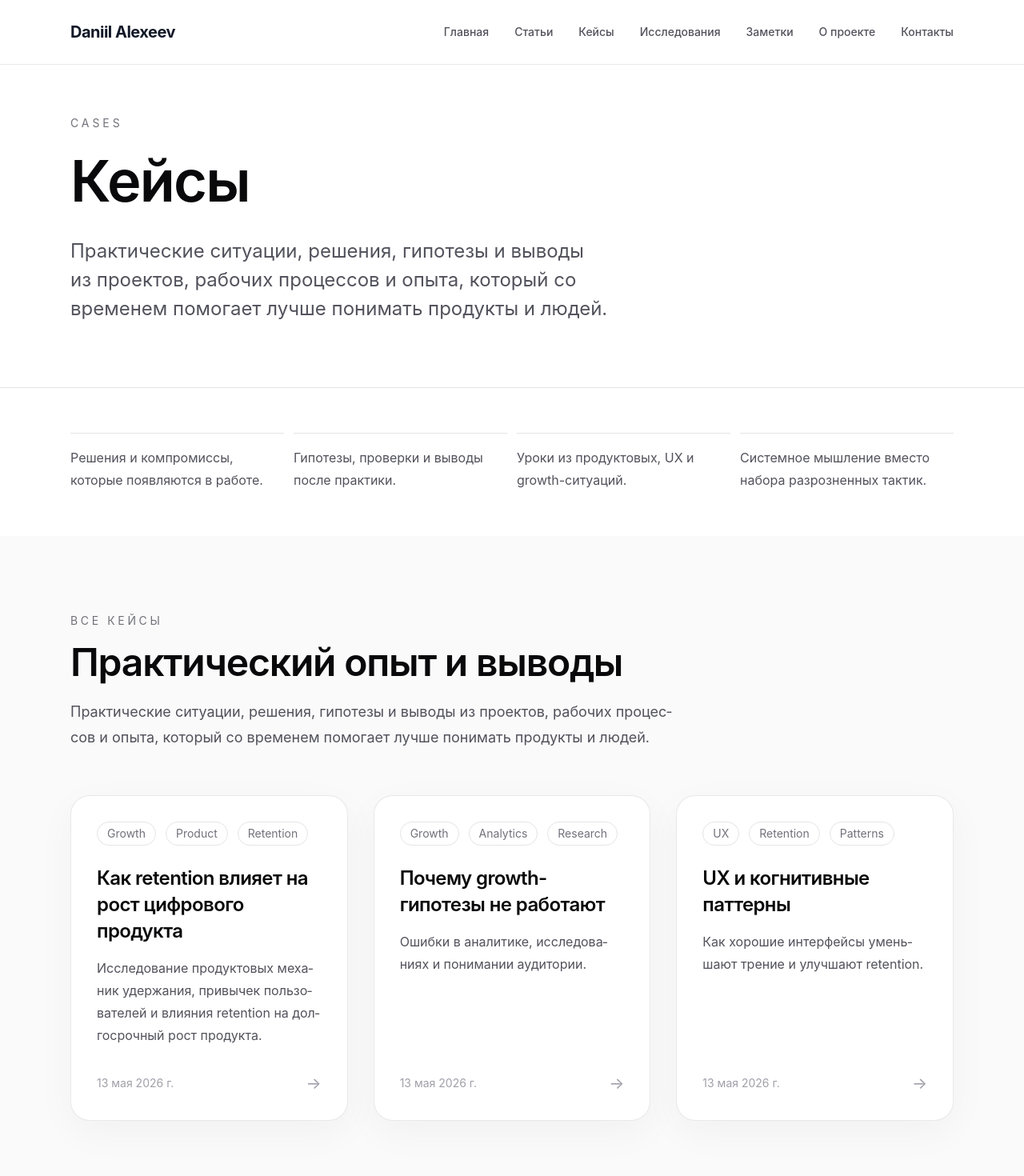
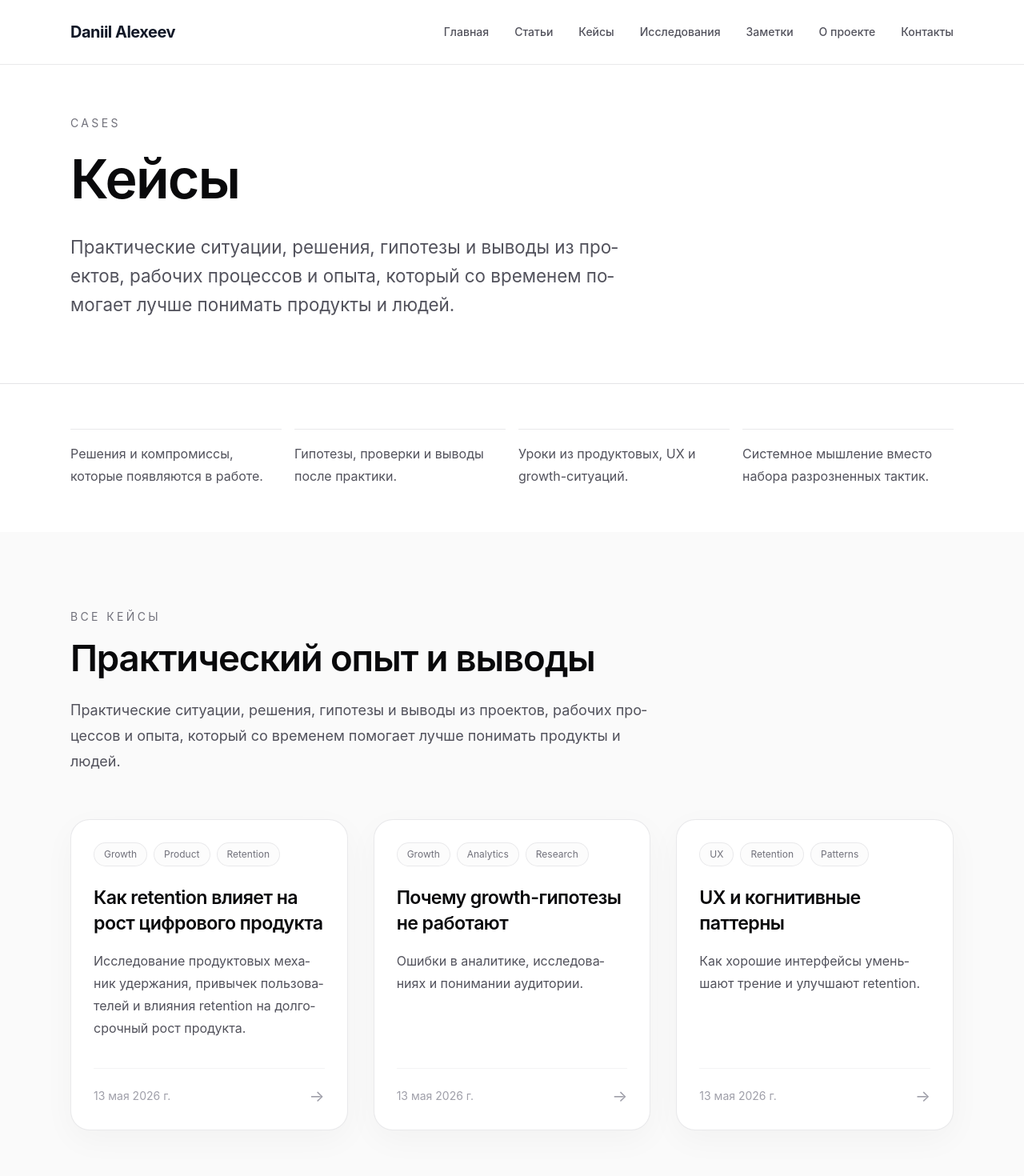
Before and after one commit to DaniilAlexeevhost/personal-site, a Next.js app: page /cases in a window 1280 px wide. Shown: the top 1470 px of the page at 80% size. Built offline with nearby package versions, Linux system fonts and the light colour scheme; no server answers.

Commit message:
Refine visual system foundation

```diff
--- a/app/contacts/page.tsx
+++ b/app/contacts/page.tsx
@@ -24,7 +24,7 @@ export default function ContactsPage() {
           <div className="grid gap-5 sm:gap-6 sm:grid-cols-2">
             <Link
               href="mailto:hello@daniilalexeev.com"
-              className="rounded-2xl sm:rounded-3xl border border-zinc-200 bg-white p-5 sm:p-7 outline-none transition hover:border-zinc-300 hover:shadow-[0_24px_72px_rgba(15,23,42,0.08)] focus-visible:border-zinc-400"
+              className="rounded-2xl sm:rounded-3xl border border-zinc-200/80 bg-white p-5 sm:p-7 shadow-[0_12px_40px_rgba(15,23,42,0.035)] outline-none transition hover:border-zinc-300 hover:shadow-[0_20px_64px_rgba(15,23,42,0.06)] focus-visible:border-zinc-400"
             >
               <p className="mb-3 text-sm leading-6 text-zinc-500">Email</p>
               <p className="text-xl font-semibold leading-snug tracking-tight text-zinc-950">
@@ -34,7 +34,7 @@ export default function ContactsPage() {
 
             <Link
               href="/rss.xml"
-              className="rounded-2xl sm:rounded-3xl border border-zinc-200 bg-white p-5 sm:p-7 outline-none transition hover:border-zinc-300 hover:shadow-[0_24px_72px_rgba(15,23,42,0.08)] focus-visible:border-zinc-400"
+              className="rounded-2xl sm:rounded-3xl border border-zinc-200/80 bg-white p-5 sm:p-7 shadow-[0_12px_40px_rgba(15,23,42,0.035)] outline-none transition hover:border-zinc-300 hover:shadow-[0_20px_64px_rgba(15,23,42,0.06)] focus-visible:border-zinc-400"
             >
               <p className="mb-3 text-sm leading-6 text-zinc-500">RSS</p>
               <p className="text-xl font-semibold leading-snug tracking-tight text-zinc-950">
--- a/components/ContentDetail.tsx
+++ b/components/ContentDetail.tsx
@@ -59,11 +59,11 @@ export default function ContentDetail({
             </span>
           </div>
 
-          <h1 className="text-[2.15rem] sm:text-5xl md:text-[3.55rem] font-semibold tracking-tight leading-[1.1] sm:leading-[1.08] text-zinc-950 mb-6 sm:mb-8">
+          <h1 className="text-[2.15rem] sm:text-5xl md:text-[3.45rem] font-semibold tracking-tight leading-[1.1] sm:leading-[1.08] text-zinc-950 mb-6 sm:mb-8">
             {item.title}
           </h1>
 
-          <p className="text-[1.05rem] sm:text-xl md:text-[1.42rem] leading-8 md:leading-9 text-zinc-600 max-w-[46rem]">
+          <p className="text-[1.05rem] sm:text-xl md:text-[1.35rem] leading-8 md:leading-9 text-zinc-600 max-w-[46rem]">
             {item.description}
           </p>
         </header>
--- a/components/ContentGrid.tsx
+++ b/components/ContentGrid.tsx
@@ -29,14 +29,14 @@ export default function ContentGrid({
   return (
     <section className="bg-zinc-50">
       <div className="max-w-6xl mx-auto px-5 sm:px-6 py-12 sm:py-18 md:py-20 lg:py-24">
-        <div className="max-w-3xl mb-8 sm:mb-12 lg:mb-14">
-          <p className="text-xs sm:text-sm uppercase tracking-[0.16em] sm:tracking-[0.26em] text-zinc-500 mb-3">
+        <div className="max-w-[46rem] mb-8 sm:mb-12 lg:mb-14">
+          <p className="text-xs sm:text-sm uppercase tracking-[0.16em] sm:tracking-[0.24em] text-zinc-500 mb-3.5">
             {eyebrow}
           </p>
-          <h2 className="text-[1.85rem] sm:text-4xl md:text-5xl font-semibold leading-tight tracking-tight text-zinc-950">
+          <h2 className="text-[1.85rem] sm:text-4xl md:text-[2.85rem] font-semibold leading-tight tracking-tight text-zinc-950">
             {title}
           </h2>
-          <p className="mt-4 text-base sm:text-lg leading-7 sm:leading-8 text-zinc-600">
+          <p className="mt-5 text-base sm:text-lg leading-7 sm:leading-8 text-zinc-600">
             {description}
           </p>
         </div>
@@ -44,30 +44,30 @@ export default function ContentGrid({
         <div className="grid gap-5 sm:gap-6 lg:gap-8 md:grid-cols-2 xl:grid-cols-3">
           {sortedItems.map((item) => {
             const card = (
-              <article className="flex h-full flex-col overflow-hidden rounded-2xl sm:rounded-3xl border border-zinc-200/80 bg-white p-5 sm:p-7 lg:p-8 shadow-[0_14px_48px_rgba(15,23,42,0.04)] transition duration-300 group-hover:-translate-y-1 group-hover:border-zinc-300 group-hover:shadow-[0_24px_72px_rgba(15,23,42,0.08)]">
-                <div className="mb-5 sm:mb-6 flex flex-wrap gap-2 sm:gap-3 text-xs leading-5 sm:text-sm text-zinc-500">
-                  <span className="rounded-full border border-zinc-200 px-3 py-1 leading-5">
+              <article className="flex h-full flex-col overflow-hidden rounded-2xl sm:rounded-3xl border border-zinc-200/80 bg-white p-5 sm:p-6 lg:p-7 shadow-[0_12px_40px_rgba(15,23,42,0.035)] transition duration-300 group-hover:border-zinc-300 group-hover:shadow-[0_20px_64px_rgba(15,23,42,0.06)]">
+                <div className="mb-5 sm:mb-6 flex flex-wrap gap-2 text-xs leading-5 text-zinc-500">
+                  <span className="rounded-full border border-zinc-200/80 bg-zinc-50/60 px-3 py-1 leading-5">
                     {item.category}
                   </span>
                   {item.tags.slice(0, 2).map((tag) => (
                     <span
                       key={tag}
-                      className="rounded-full border border-zinc-200 px-3 py-1 leading-5"
+                      className="rounded-full border border-zinc-200/80 bg-zinc-50/60 px-3 py-1 leading-5"
                     >
                       {tag}
                     </span>
                   ))}
                 </div>
 
-                <h3 className="text-xl lg:text-2xl font-semibold leading-snug tracking-tight text-zinc-950 mb-4 transition-colors group-hover:text-zinc-800">
+                <h3 className="text-xl lg:text-[1.45rem] font-semibold leading-snug tracking-tight text-zinc-950 mb-4 transition-colors group-hover:text-zinc-800">
                   {item.title}
                 </h3>
 
-                <p className="text-base leading-7 text-zinc-600 mb-8">
+                <p className="text-base leading-7 text-zinc-600 mb-9">
                   {item.description}
                 </p>
 
-                <div className="mt-auto flex flex-wrap items-center justify-between gap-3 text-sm text-zinc-400">
+                <div className="mt-auto flex flex-wrap items-center justify-between gap-3 border-t border-zinc-100 pt-5 text-sm leading-6 text-zinc-400">
                   <span>{formatContentDate(item.publishedAt)}</span>
                   <span className="flex items-center gap-2 text-right">
                     {item.section === "articles" && !compact && (
--- a/components/EditorialScope.tsx
+++ b/components/EditorialScope.tsx
@@ -6,11 +6,11 @@ export default function EditorialScope({ items }: EditorialScopeProps) {
   return (
     <section className="border-t border-zinc-200 bg-white">
       <div className="max-w-6xl mx-auto px-5 sm:px-6 py-10 sm:py-14">
-        <div className="grid gap-4 sm:gap-3 sm:grid-cols-2 lg:grid-cols-4">
+        <div className="grid gap-5 sm:gap-4 sm:grid-cols-2 lg:grid-cols-4">
           {items.map((item) => (
             <div
               key={item}
-              className="border-t border-zinc-200 pt-4 text-base leading-7 text-zinc-600"
+              className="border-t border-zinc-200/80 pt-4 text-base leading-7 text-zinc-600"
             >
               {item}
             </div>
--- a/components/SectionHero.tsx
+++ b/components/SectionHero.tsx
@@ -11,16 +11,16 @@ export default function SectionHero({
 }: SectionHeroProps) {
   return (
     <section className="max-w-6xl mx-auto px-5 sm:px-6 pt-30 sm:pt-32 md:pt-36 pb-12 sm:pb-18 md:pb-20">
-      <div className="max-w-3xl">
-        <p className="text-xs sm:text-sm uppercase tracking-[0.16em] sm:tracking-[0.28em] text-zinc-500 mb-4 sm:mb-6">
+      <div className="max-w-[52rem]">
+        <p className="text-xs sm:text-sm uppercase tracking-[0.16em] sm:tracking-[0.24em] text-zinc-500 mb-4 sm:mb-6">
           {eyebrow}
         </p>
 
-        <h1 className="font-semibold text-[2.35rem] sm:text-5xl md:text-6xl xl:text-7xl leading-[1.07] sm:leading-[1.05] tracking-tight mb-5 sm:mb-8 text-zinc-950">
+        <h1 className="font-semibold text-[2.35rem] sm:text-5xl md:text-[3.65rem] xl:text-[4.25rem] leading-[1.07] sm:leading-[1.05] tracking-tight mb-5 sm:mb-8 text-zinc-950">
           {title}
         </h1>
 
-        <p className="text-[1.05rem] sm:text-xl md:text-2xl leading-8 md:leading-9 text-zinc-600 max-w-2xl">
+        <p className="text-[1.05rem] sm:text-xl md:text-[1.4rem] leading-8 md:leading-9 text-zinc-600 max-w-[44rem]">
           {description}
         </p>
       </div>
```
Also changed, not shown: app/articles/[slug]/page.tsx (+10 -10 lines), app/page.tsx (+12 -12 lines).
